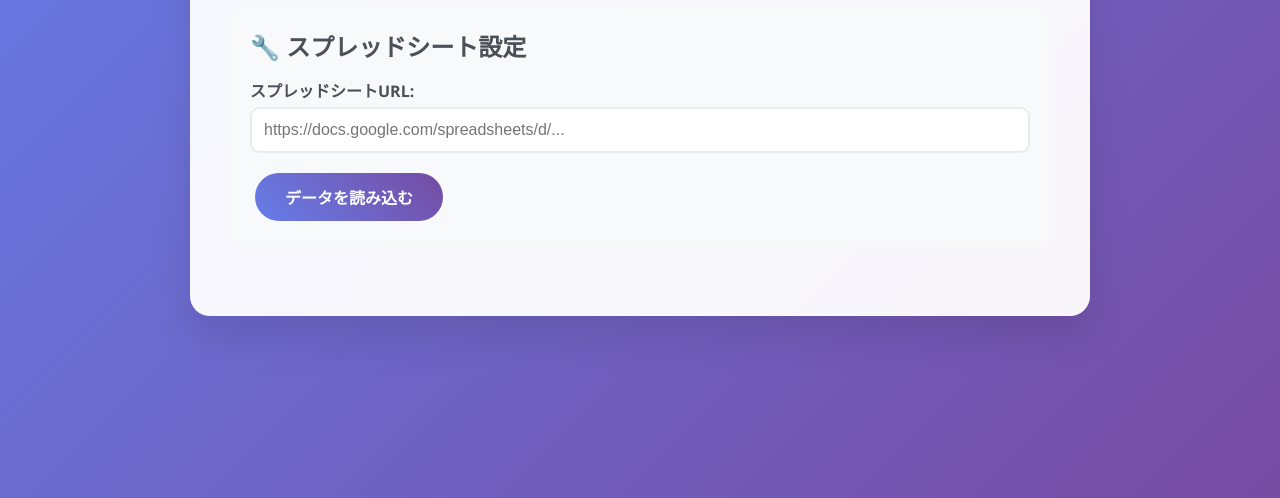
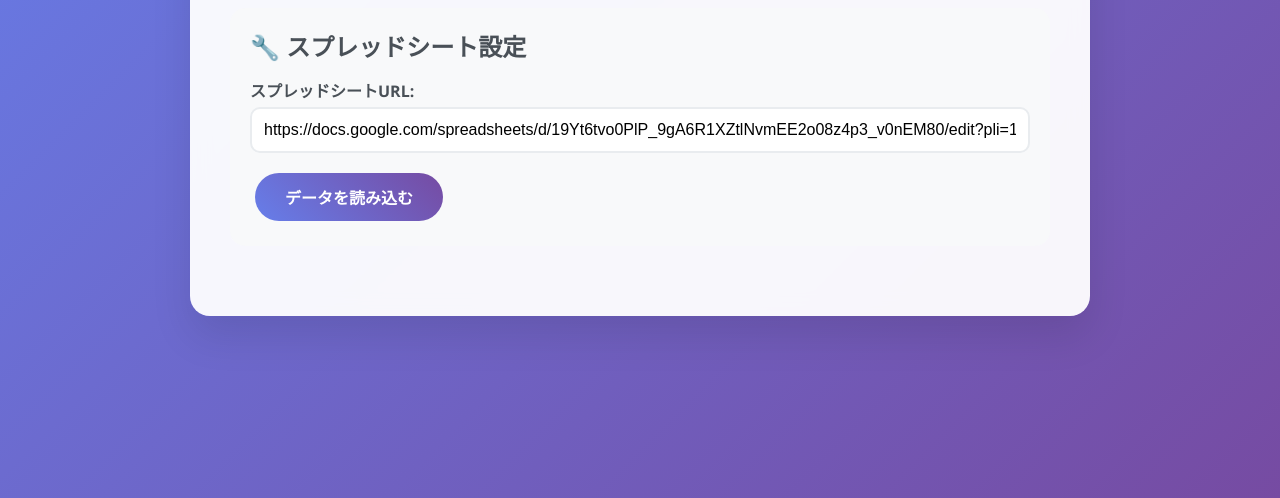
Before and after one commit to rivinext/archiquiz, a plain HTML site: page index.html in a window 1280 px wide. Shown: the part 302-800 px from the top of the page. Drawn offline with Linux system fonts and the light colour scheme.

Commit message:
Update index.html
add spreadsheed URL

```diff
--- a/index.html
+++ b/index.html
@@ -443,7 +443,7 @@
             <h2>🔧 スプレッドシート設定</h2>
             <div class="input-group">
                 <label for="spreadsheet-url">スプレッドシートURL:</label>
-                <input type="text" id="spreadsheet-url" placeholder="https://docs.google.com/spreadsheets/d/...">
+                <input type="text" id="spreadsheet-url" placeholder="https://docs.google.com/spreadsheets/d/..." value="https://docs.google.com/spreadsheets/d/19Yt6tvo0PlP_9gA6R1XZtlNvmEE2o08z4p3_v0nEM80/edit?pli=1&gid=0#gid=0">
             </div>
             <button class="btn" onclick="loadSpreadsheet()">データを読み込む</button>
         </div>
```
